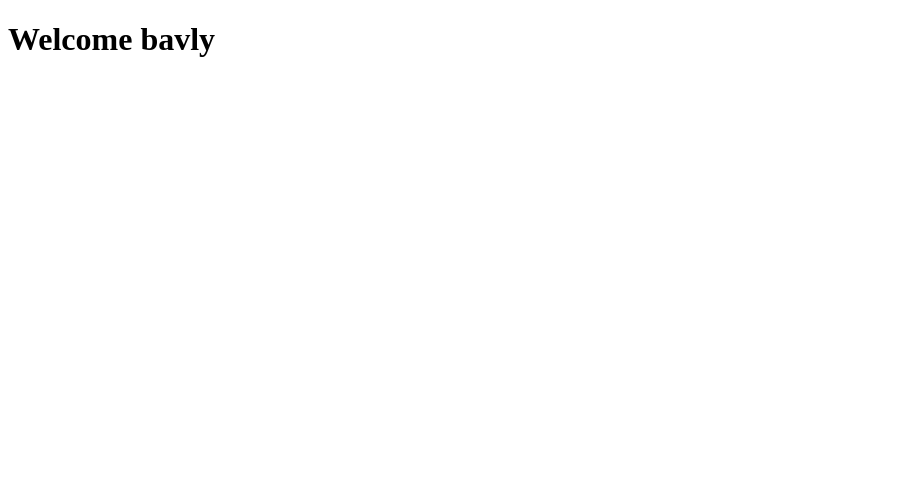
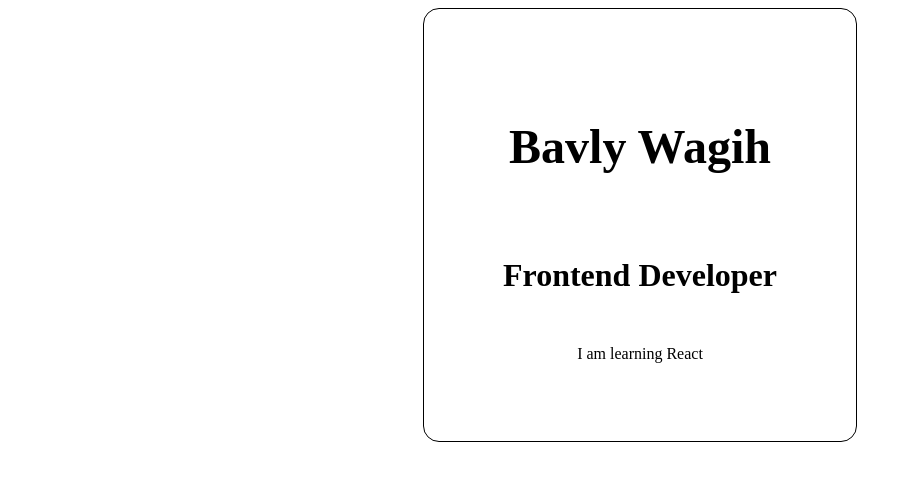
Before and after one commit to bavlywagih/react-learning-tasks, a Next.js app: page / in a window 1280 px wide. Shown: the top 480 px of the page, without its empty margins (0-912 px from the left). Built offline with nearby package versions, Linux system fonts and the light colour scheme.

Commit message:
Task 6 - Styling in JSX

```diff
--- /dev/null
+++ b/app/page.module.css
@@ -0,0 +1,3 @@
+.Welcome{
+    background-color: red;
+}
--- a/app/page.tsx
+++ b/app/page.tsx
@@ -1,17 +1,23 @@
-import Image from "next/image";
-import Welcome from "@/components/Welcome" ;
-import Login from "@/components/Login" ;
+import Profile from "@/components/Profile";
 
 
-
+//
+//     display: flex;
+//     flex-direction: column;
+//     justify-content: center;
+//     margin: auto auto;
+//     width: 27rem;
+//     height: 27rem;
+//     border: black 1px solid;
+//     align-items: center;
+//     border-radius: 1rem;
 
 function Home() {
-
-  const Islogin = true ;
-
   return (
     <>
-      {Islogin ? <Welcome /> : <Login />}
+      <div style={{display:"flex",flexDirection:"column",justifyContent:"center",margin:"auto auto",width:"27rem",height:"27rem",border:"black 1px solid",alignItems:"center",borderRadius:"1rem"}}>
+        <Profile />
+      </div>
     </>
 
   );
--- /dev/null
+++ b/components/Profile.tsx
@@ -0,0 +1,18 @@
+function Profile () {
+    return (
+        <>
+            <h1 style={{fontSize:"3rem", padding:"1rem"}}>
+                Bavly Wagih
+            </h1>
+            <h2 style={{fontSize:"2rem", padding:"0.5rem"}}>
+                Frontend Developer
+            </h2>
+            <p>
+                I am learning React
+            </p>
+        </>
+    )
+}
+
+
+export default Profile;
```
Also changed, not shown: 1 other file (tests, documents, lock files or other folders).
